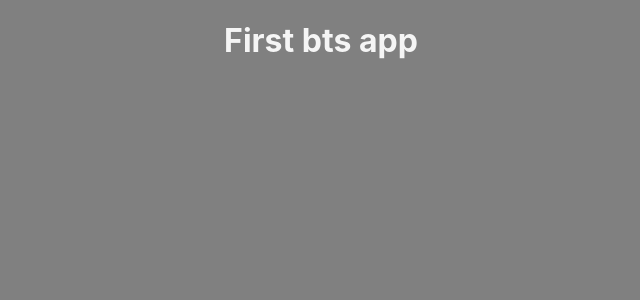
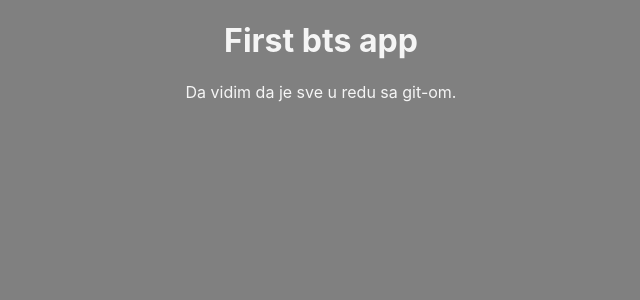
Before and after one commit to s7markobates/bts2, a React (Create React App) app: page / in a window 1280 px wide. Shown: the top 300 px of the page, without its empty margins (319-959 px from the left). Built offline with nearby package versions, Linux system fonts and the light colour scheme.

Commit message:
Povezivanje naloga. Provera.

```diff
--- a/src/App.js
+++ b/src/App.js
@@ -4,6 +4,7 @@ function App() {
   return (
     <div className="App">
       <h1>First bts app</h1>
+      <p>Da vidim da je sve u redu sa git-om.</p>
     </div>
   );
 }
```
